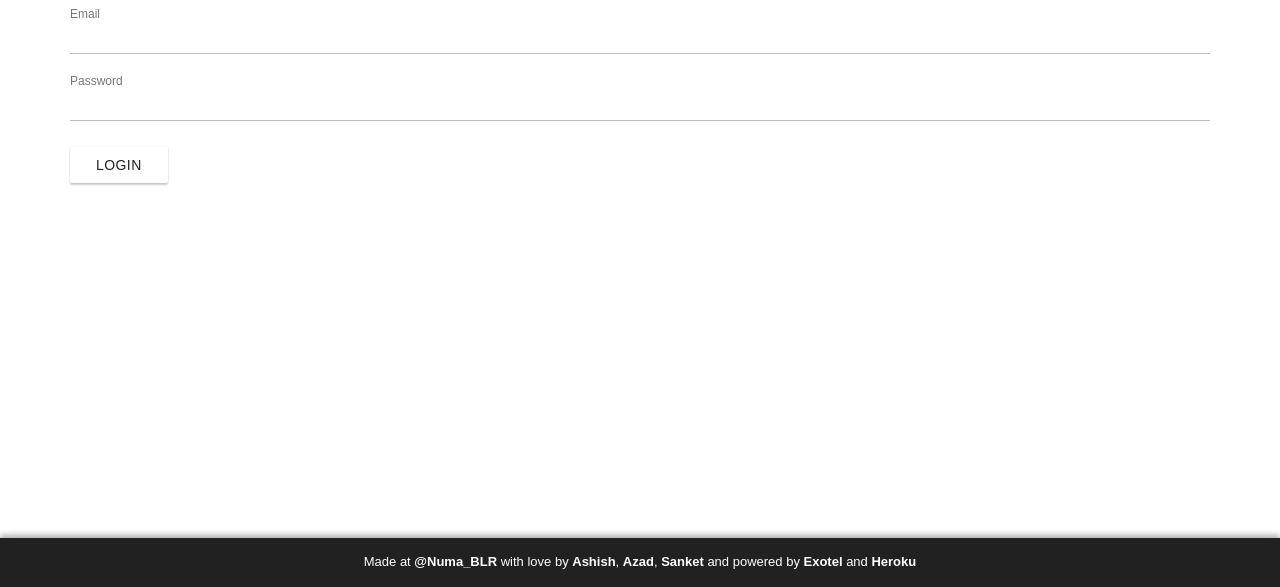
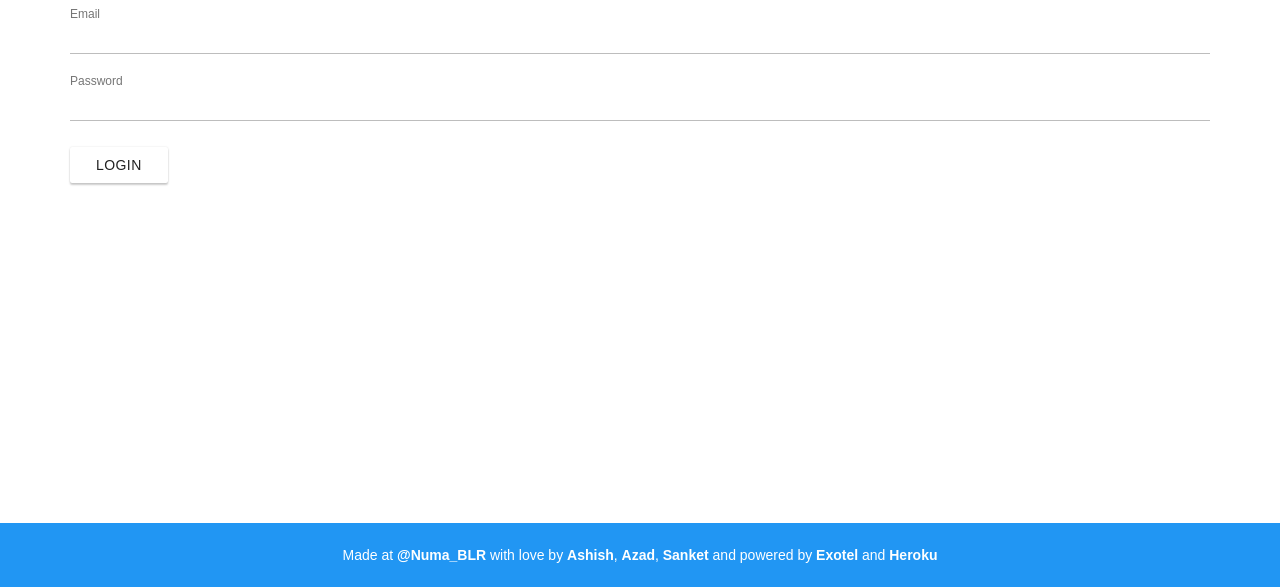
Before and after one commit to codestrike/rabto, a website: page login.html in a window 1280 px wide. Shown: the part 213-800 px from the top of the page. Drawn offline with Linux system fonts and the light colour scheme.

Commit message:
IMPROVED - footer in login.html is updated as per `mui`

```diff
--- a/login.html
+++ b/login.html
@@ -27,7 +27,7 @@
 		</form>
 	</section>
 
-	<section class="footer">
+	<section class="mui-appbar mui--appbar-line-height rabto-footer">
 		Made at <a href="http://twitter.com/@Numa_blr">@Numa_BLR</a> with love by
 		<a href="http://twitter.com/@ashgkwd">Ashish</a>,
 		<a href="http://twitter.com/@azad26195">Azad</a>,
--- a/public/css/design.css
+++ b/public/css/design.css
@@ -175,19 +175,19 @@ input, .description {
 	cursor: pointer;
 }
 
-.footer  {
-	background-color: #212121;
+.rabto-footer  {
+	/*background-color: #212121;*/
 	bottom: 0;
-	box-shadow: 0 -3px 6px rgba(0,0,0,0.14), 0 -3px 6px rgba(0,0,0,0.20);
-	color: white;
-	font-size: small;
-	padding: 15px 0;
+	/*box-shadow: 0 -3px 6px rgba(0,0,0,0.14), 0 -3px 6px rgba(0,0,0,0.20);*/
+	/*color: white;*/
+	/*font-size: small;*/
+	/*padding: 15px 0;*/
 	position: fixed;
 	text-align: center;
 	width: 100%;
 }
 
-.footer a {
+.rabto-footer a {
 	color: white;
 	font-weight: bold;
 }
```
